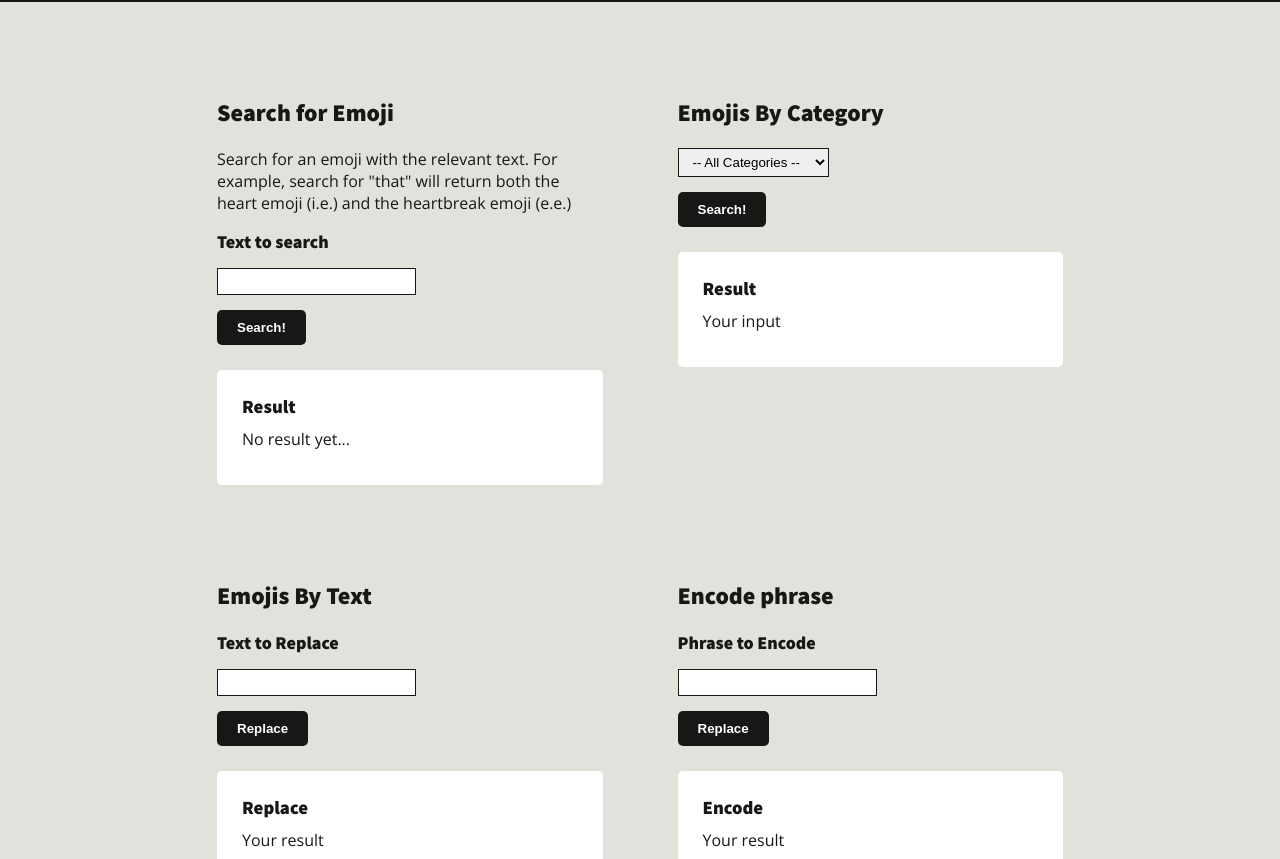
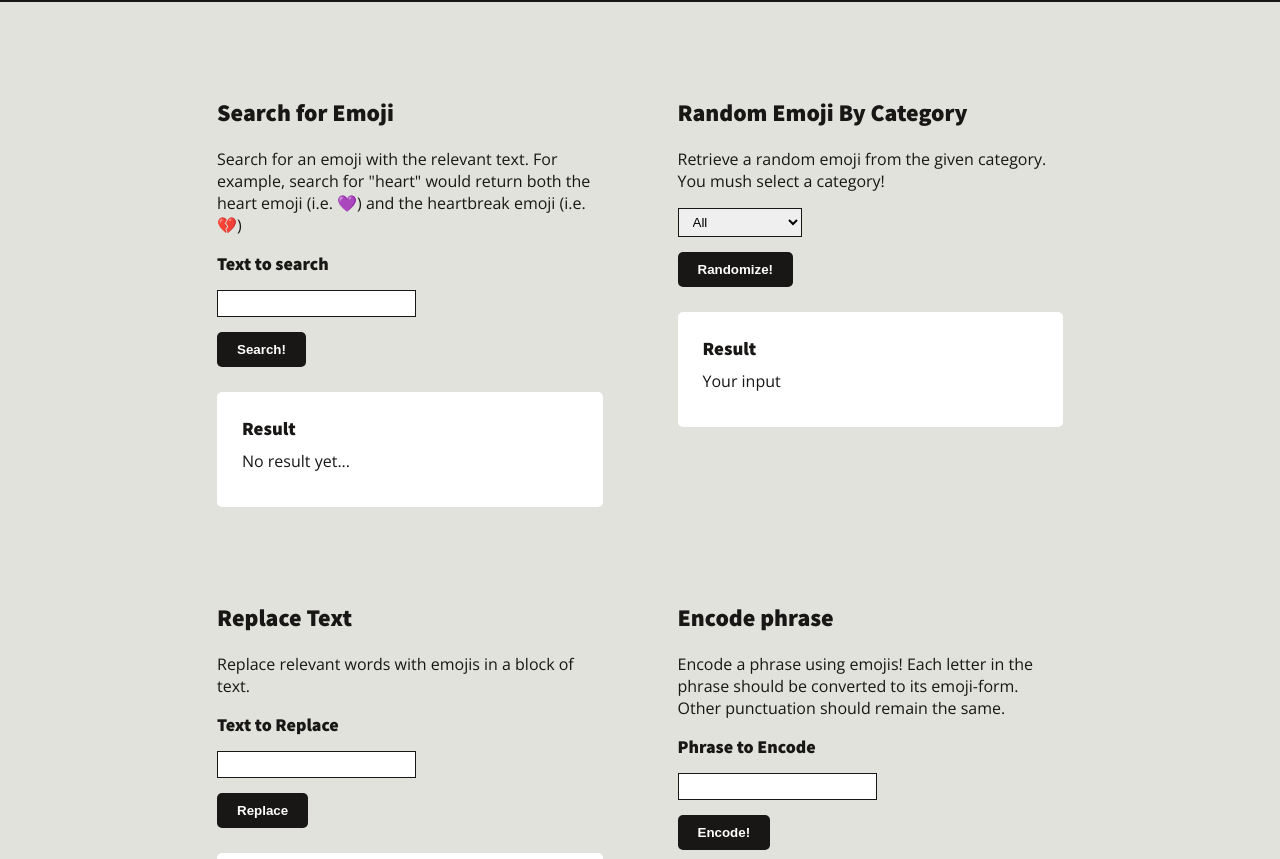
Before and after one commit to abbreviatedman/8-0-emagi-project, a website: page index.html in a window 1280 px wide. Shown: the part 93-952 px from the top of the page. Drawn offline with nearby package versions, Linux system fonts and the light colour scheme.

Commit message:
updated Html

```diff
--- a/index.html
+++ b/index.html
@@ -18,7 +18,7 @@
     <main>
       <article id="search">
         <h2>Search for Emoji</h2>
-        <p>Search for an emoji with the relevant text. For example, search for "that" will return both the heart emoji (i.e.) and the heartbreak emoji (e.e.)</p>
+        <p>Search for an emoji with the relevant text. For example, search for "heart" would return both the heart emoji (i.e. 💜) and the heartbreak emoji (i.e.💔)</p>
         <form id="search-form">
           <label for="searh-text">Text to search</label>
           <input type="text" id="search" name="search"/>
@@ -31,10 +31,10 @@
       </article>
 
       <article id="category">
-        <h2>Emojis By Category</h2>
+        <h2>Random Emoji By Category</h2>
+        <p>Retrieve a random emoji from the given category. You mush select a category!</p>
         <form id="category-form">
           <select id="post-category" name="category">
-            <option>-- All Categories --</option>
             <option value="">All</option>
             <option value="faces">faces</option>
             <option value="food">food</option>
@@ -45,7 +45,7 @@
             <option value="holidays">holidays</option>
             <option value="weather">weather</option>
           </select>
-          <button type="submit">Search!</button>
+          <button type="submit">Randomize!</button>
         </form>
         <aside class="result">
           <h3>Result</h3>
@@ -54,7 +54,8 @@
       </article>
 
       <article id="replace">
-        <h2>Emojis By Text</h2>
+        <h2>Replace Text</h2>
+        <p>Replace relevant words with emojis in a block of text.</p>
         <form id="replace-form">
           <label for="replace-text">Text to Replace</label>
           <input type="text" id="replace" name="replace"/>
@@ -68,10 +69,11 @@
 
       <article id="encode">
         <h2>Encode phrase</h2>
+        <p>Encode a phrase using emojis! Each letter in the phrase should be converted to its emoji-form. Other punctuation should remain the same.</p>
         <form id="encode-form">
           <label for="encode-phrase">Phrase to Encode</label>
           <input type="text" id="encode" name="encode"/>
-          <button type="submit">Replace</button>
+          <button type="submit">Encode!</button>
         </form>
         <aside class="encode">
           <h3>Encode</h3>
```
